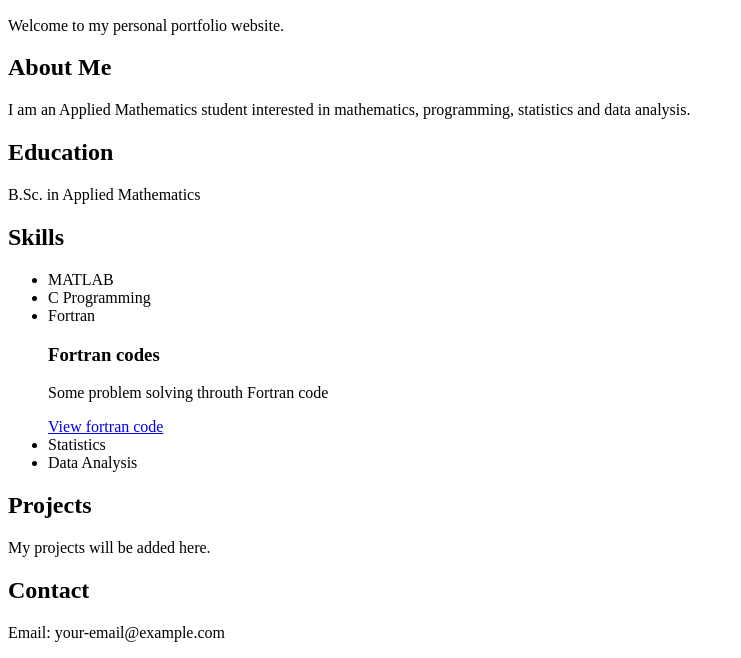
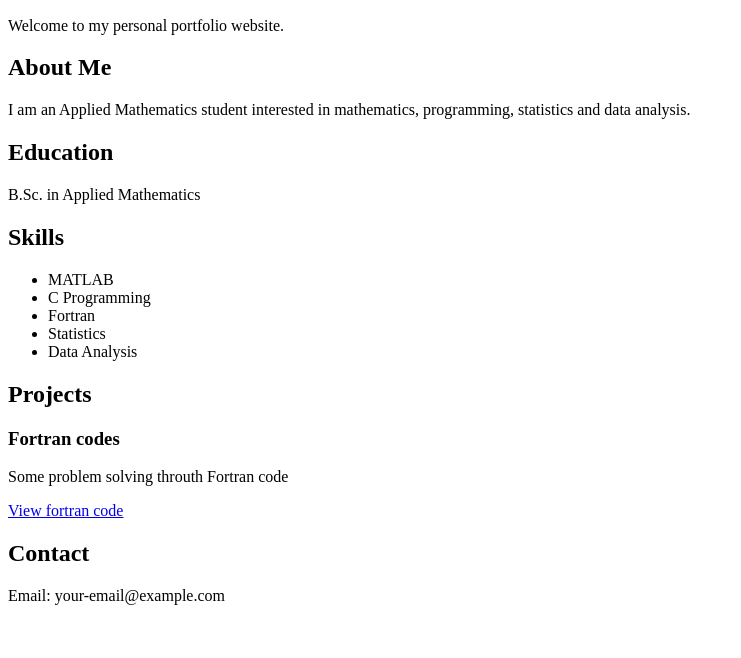
Before and after one commit to Asif-amath/Asif-amath.github.io, a plain HTML site: page index.html in a window 1280 px wide. Shown: the part 242-900 px from the top of the page, without its empty margins (0-741 px from the left). After the commit the page ends 863 px from the top, so only its background shows below. Drawn offline with Linux system fonts and the light colour scheme.

Commit message:
Update index.html

```diff
--- a/index.html
+++ b/index.html
@@ -41,18 +41,20 @@
         <li>MATLAB</li>
         <li>C Programming</li>
         <li>Fortran</li>
-        <div>
-            <h3>Fortran codes</h3>
-            <p>Some problem solving throuth Fortran code</p>
-            <a href="https://github.com/Asif-amath/Fortran-projects/pulse" target="_blank">View fortran code</a>
-        </div>
         <li>Statistics</li>
         <li>Data Analysis</li>
     </ul>
 
     <h2>Projects</h2>
+    <section id="Projects">
+    <div>
+            <h3>Fortran codes</h3>
+            <p>Some problem solving throuth Fortran code</p>
+            <a href="https://github.com/Asif-amath/Fortran-projects/pulse" target="_blank">View fortran code</a>
+        </div>
+    </section>
 
-    <p>My projects will be added here.</p>
+
 
     <h2>Contact</h2>
 
```
